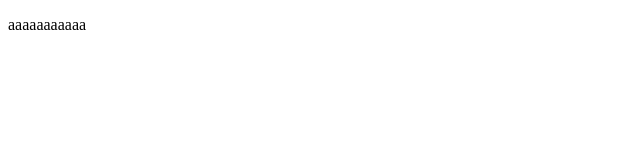
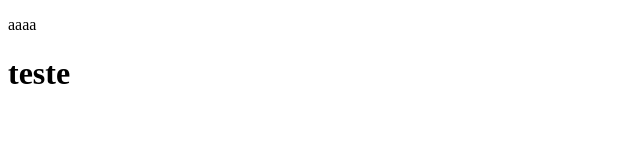
Before and after one commit to CarlosMiguelAraujo/teste_01, a plain HTML site: page teste01/index.html in a window 1280 px wide. Shown: the whole page, without its empty margins (0-640 px from the left). Drawn offline with Linux system fonts and the light colour scheme.

Commit message:
modificando html para teste do github

```diff
--- a/teste01/index.html
+++ b/teste01/index.html
@@ -6,6 +6,8 @@
 	<title></title>
 </head>
 <body>
-<p>aaaaaaaaaaa</p>
+<p>aaaa</p>
+<h1>teste</h1>
+
 </body>
 </html>
```
